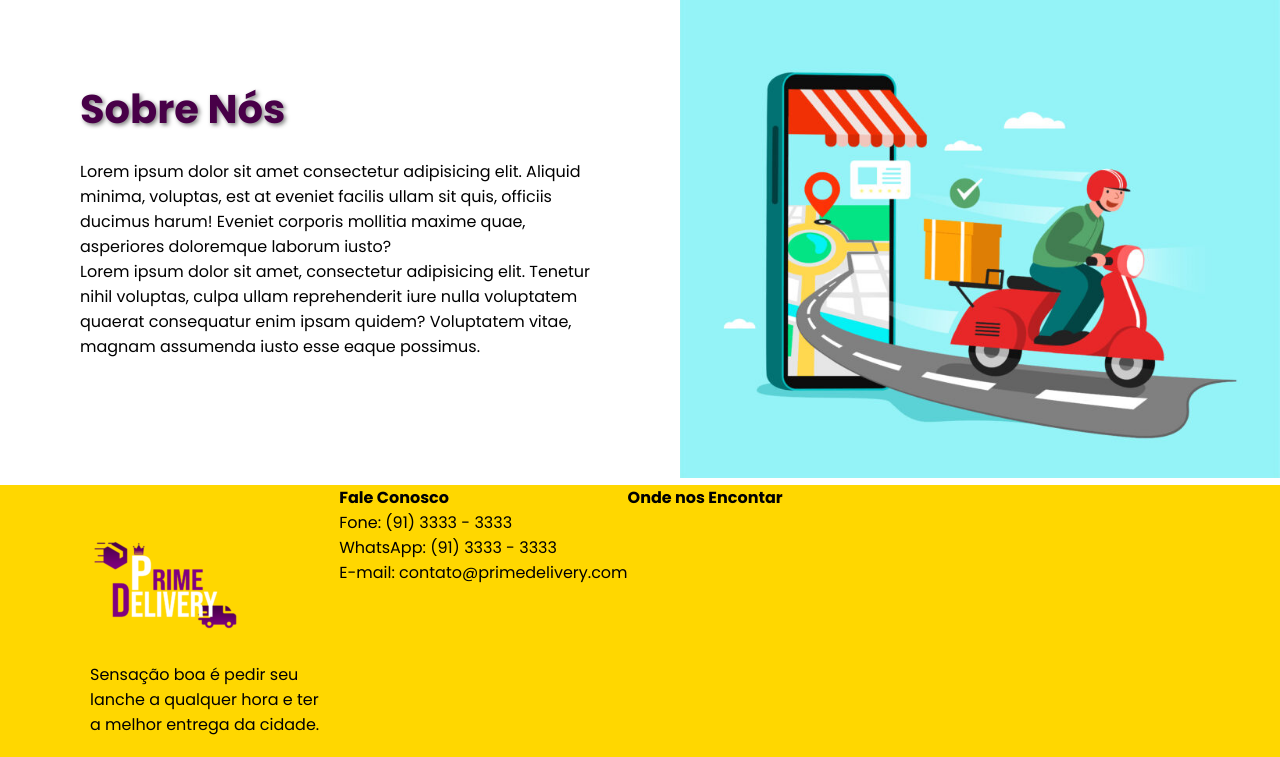
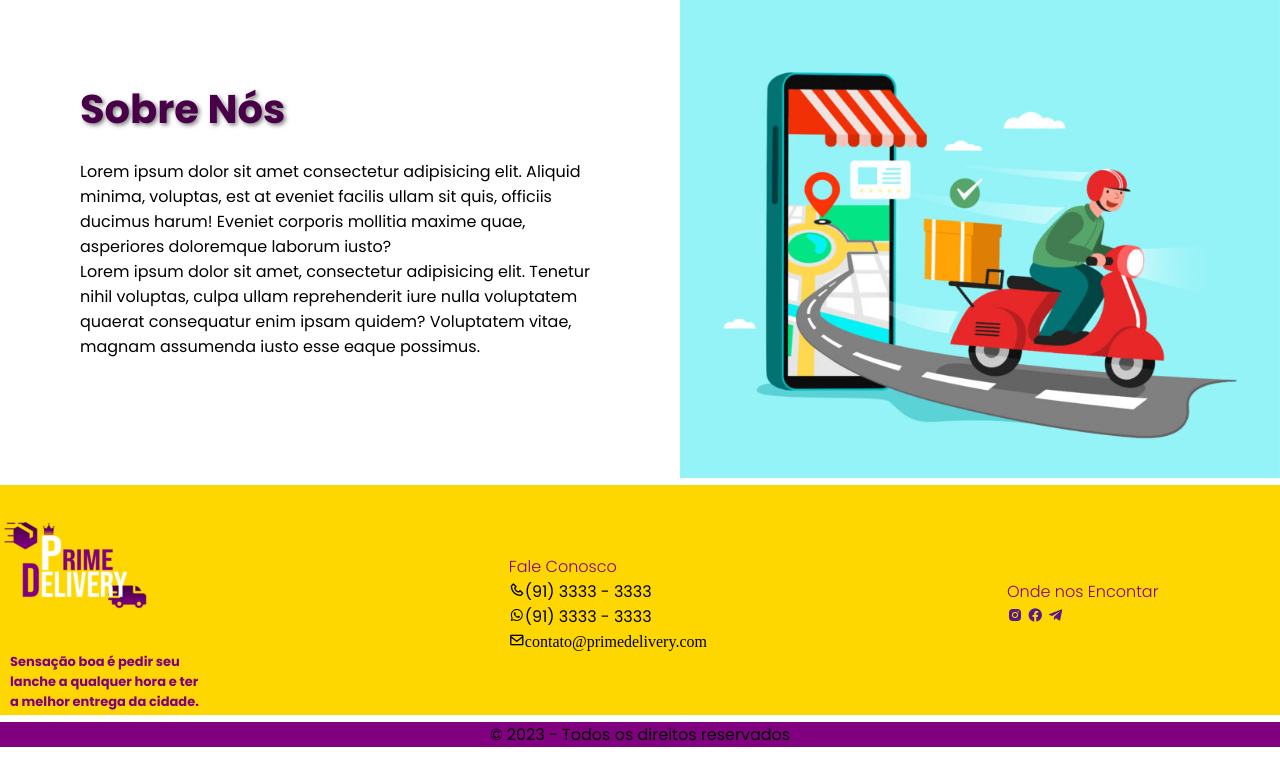
Before and after one commit to EsthefanyDev/SiteDelivery, a PHP site: page /inicial.html in a window 1280 px wide. Shown: the part 1879-2636 px from the top of the page. Run offline with PHP 8.4, Linux system fonts and the light colour scheme.

Commit message:
ajustei o rodapé

```diff
--- a/Arquivos/css/inicial.css
+++ b/Arquivos/css/inicial.css
@@ -260,17 +260,45 @@ button{
     color: var(--Roxo-escuro);
     text-shadow: var(--text-shadow);
 }
-/* Rodapé */
+/* ------------------ Rodapé -----------------*/
 footer{
     background-color: var(--Dourado);
-    margin: 0;
+    height: 230px;
     display: flex;
-
+    flex-direction: column;
+    padding: 0%;
 }
 .logotipo{
-    margin: 20px;
-    margin-left: 90px;
+    display: flex;
 }
+
+.logotipo p{
+    font-size: 13px;
+    font-weight:700;
+    margin: 10px;
+    color: var(--Roxo-medio);
+}
+.contatos{
+    display: flex;
+    gap: 200px;
+    align-items: center;
+}
+.fale-conosco{
+    margin-left: 300px;
+}
+.onde-encontrar{
+    margin-left: 100px;
+}
+.contatos h4{
+    color: #800080;
+    font-weight: 300;
+}
+#direitos{
+    text-align: center;
+    background-color: var(--Roxo-medio);
+}
+
+
 
 /* ------------ Config de responsividade: celular ------------ */
 
--- a/Arquivos/inicial.html
+++ b/Arquivos/inicial.html
@@ -140,18 +140,23 @@
         </div>
         <footer>
             <div class="logotipo">
-                <a href="inicial.html"><img src="img/Prime-Delivery-Roxo-e-Branco-150x150.png" alt="Prime Delivery"></a>
-                <p>Sensação boa é pedir seu <br> lanche a qualquer hora e ter <br> a melhor entrega da cidade.</p>
-            </div>
-            <div class="contato" id="contato">
-                <h4>Fale Conosco</h4>
-                <p>Fone: (91) 3333 - 3333 <br>WhatsApp: (91) 3333 - 3333 <br>E-mail: contato@primedelivery.com</p>
-            </div>
-            <div>
-                <h4>Onde nos Encontar</h4>
-                <a href=""><i></i></a>
+                <a href="inicial.html"><img src="img/Prime-Delivery-Roxo-e-Branco-150x150.png" alt="Prime Delivery"><p>Sensação boa é pedir seu <br> lanche a qualquer hora e ter <br> a melhor entrega da cidade.</p></a>
+
+                <div class="contatos" id="contato">
+                    <div class="fale-conosco">
+                        <h4>Fale Conosco</h4>
+                        <i class="bx bx-phone"></i>(91) 3333 - 3333 <br> <i class="bx bxl-whatsapp"></i>(91) 3333 - 3333 <br> <i class="bx bx-envelope">contato@primedelivery.com</i>
+                    </div>
+                    <div class="onde-encontrar">
+                        <h4>Onde nos Encontar</h4>
+                        <a href=""><i class="bx bxl-instagram-alt"></i></a>
+                        <a href=""><i class="bx bxl-facebook-circle"></i></a>
+                        <a href=""><i class="bx bxl-telegram"></i></a>
+                    </div>
+                </div>
             </div>
 
+            <p id="direitos">&copy; 2023 - Todos os direitos reservados</p>
         </footer>
 
 
```
